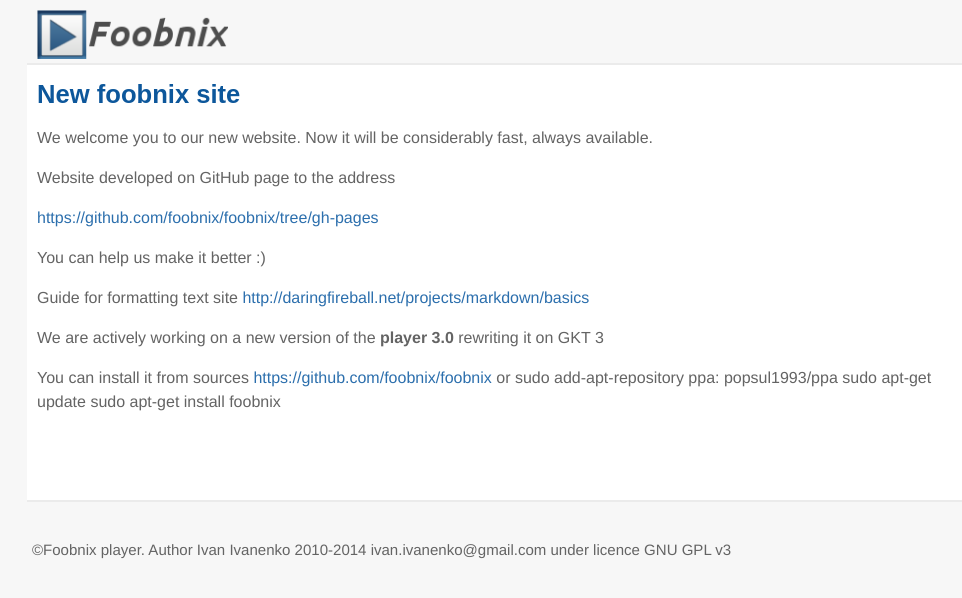
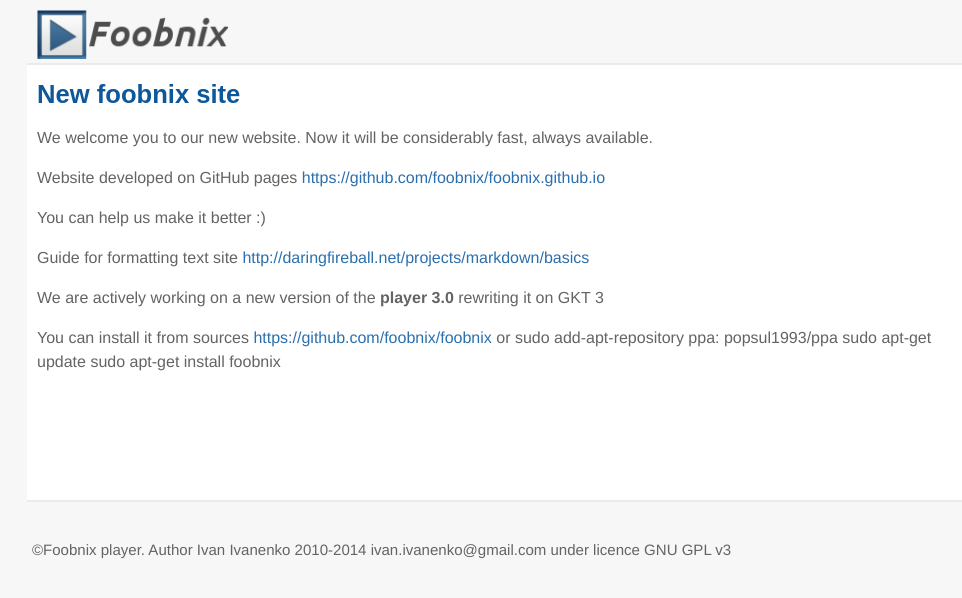
Before and after one commit to foobnix/foobnix.github.io, a Jekyll site: the page built from _posts/blog/2/2013-12-10-foobnix-new-site-en.md, in a window 1280 px wide. Shown: the top 598 px of the page, without its empty margins (143-1105 px from the left). Built offline with Jekyll 4.4.1, drawn with Linux system fonts in a browser that asks for light colours; some web fonts are replaced; Markdown is read by kramdown in place of the engine named in the settings.

Commit message:
update info

```diff
--- a/_posts/blog/2/2013-12-10-foobnix-new-site-en.md
+++ b/_posts/blog/2/2013-12-10-foobnix-new-site-en.md
@@ -8,9 +8,8 @@ title: New foobnix site
 We welcome you to our new website.
 Now it will be considerably fast, always available.
 
-Website developed on GitHub page to the address
-
-[https://github.com/foobnix/foobnix/tree/gh-pages](https://github.com/foobnix/foobnix/tree/gh-pages)
+Website developed on GitHub pages
+[https://github.com/foobnix/foobnix.github.io](https://github.com/foobnix/foobnix.github.io)
 
 You can help us make it better :)
 
```
Also changed, not shown: _posts/blog/2/2013-12-10-foobnix-new-site-ru.md (+2 -2 lines).
